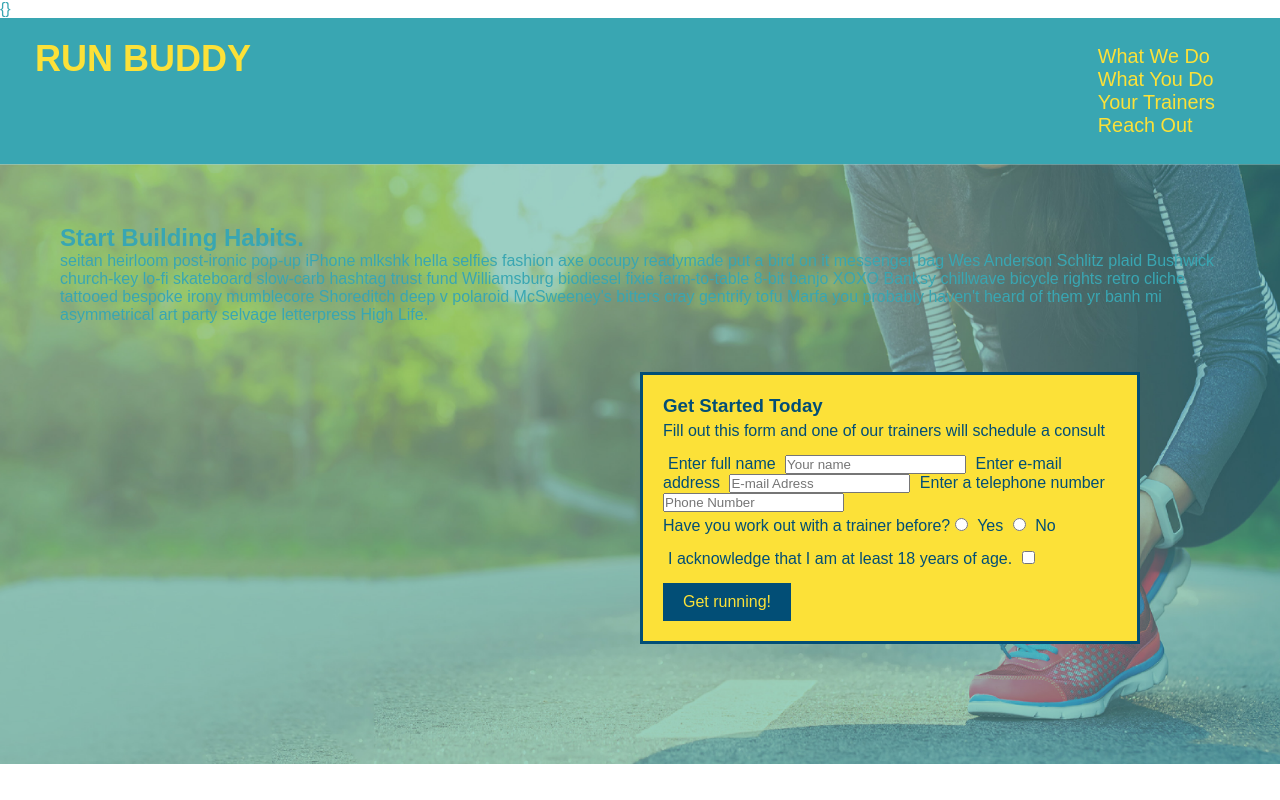
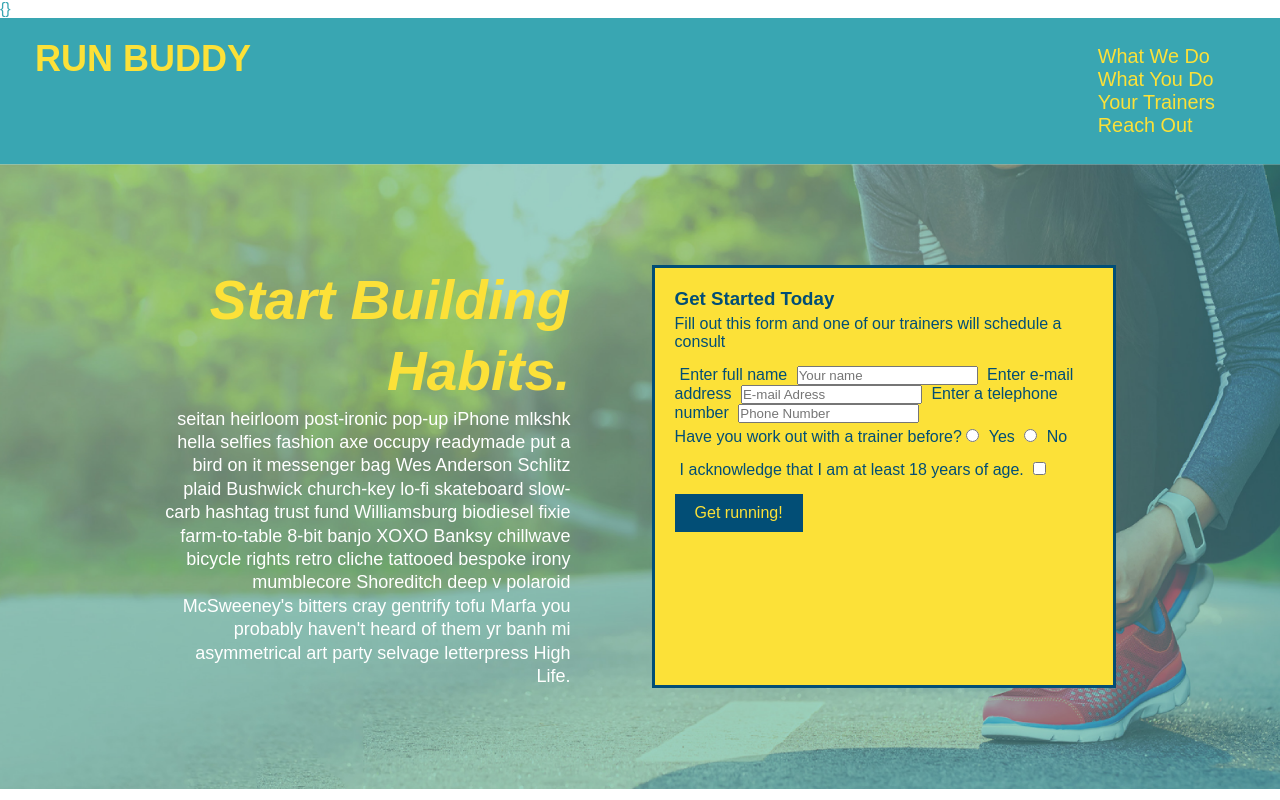
Before and after one commit to blanebussey/run-buddy, a plain HTML site: page index.html in a window 1280 px wide. Shown: the top 800 px of the page. Drawn offline with Linux system fonts and the light colour scheme.

Commit message:
add flexbox to hero

```diff
--- a/assets/css/style.css
+++ b/assets/css/style.css
@@ -44,16 +44,16 @@ header nav ul li a {
 footer {
     background: #fce138;
     width: 100%;
-    padding: 40px 35px
+    padding: 40px 35px;
+    justify-content: space-between;
+    flex-wrap: wrap;
 }
 footer h2 {
-    display: inline;
     color: #024e76;
     font-size: 30px;
     margin: 0;
 }
 footer div {
-    float: right;
     line-height: 1.5;
     text-align: right;
 }
@@ -67,20 +67,33 @@ section {
 /* Hero Style Start */
 .hero {
     background-image: url("../images/hero-bg.jpeg");
-    height: 600px;
     background-size: cover;
     background-position: center;
-    position: relative;
+    display: flex;
+    justify-content: center;
+    flex-wrap: wrap;
   }
+.hero-cta {
+  width: 35%;
+  text-align: right;
+  margin: 3.5%;
+  color: #fff;
+  font-size: 18px;
+  line-height: 1.3;
+}
+.hero-cta h2 {
+  font-style: italic;
+  font-size: 55px;
+  color: #fce138;
+}
+
   .hero-form {
       border: 3px solid #024e76;
       background-color: #fce138;
       padding: 20px;
-      width: 500px;
       color: #024e76;
-      position: absolute;
-      bottom: 120px;
-      right: 140px;
+      width: 40%;
+      margin: 3.5%;
   }
 
   hero-form h3 {
```
